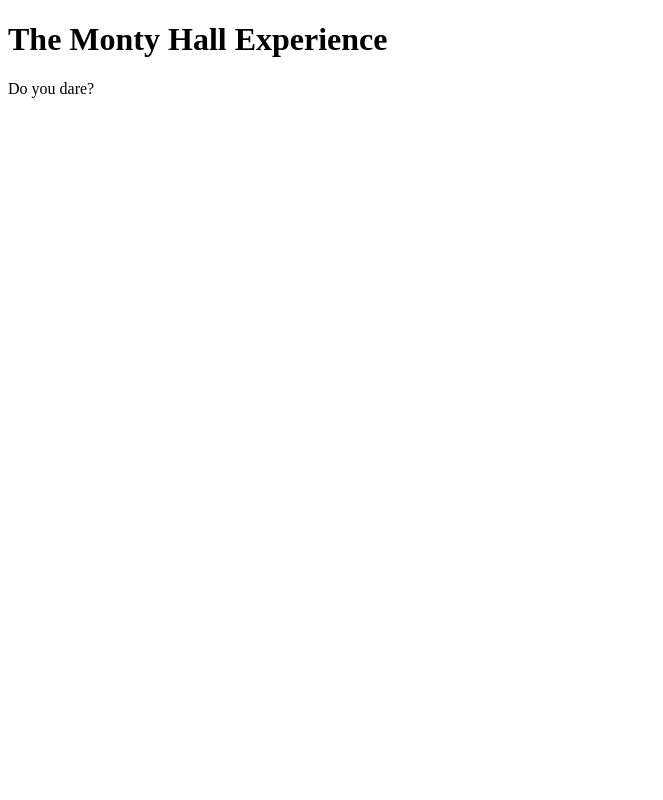
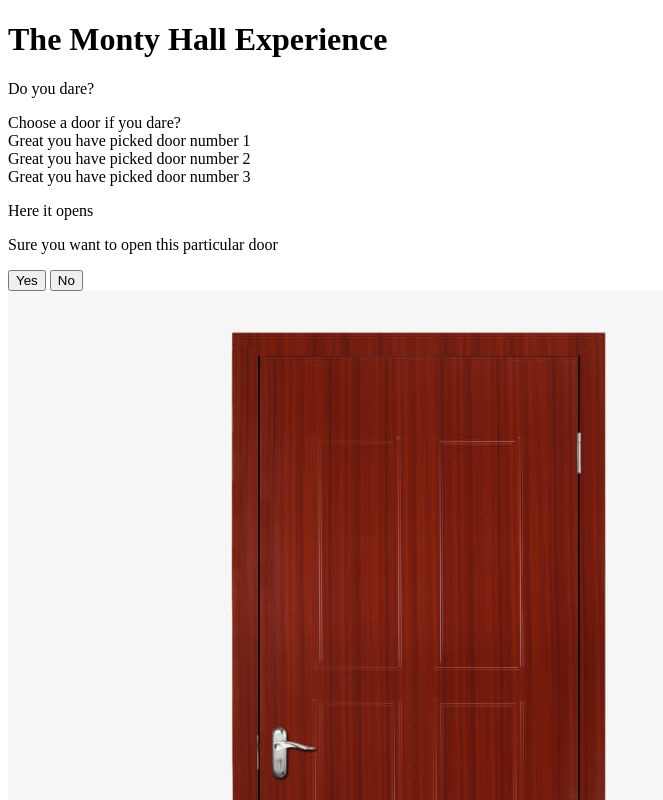
Before and after one commit to PJSalter/the-monty-hall-problem, a plain HTML site: page index.html in a window 1280 px wide. Shown: the top 800 px of the page, without its empty margins (0-663 px from the left). Drawn offline with Linux system fonts and the light colour scheme.

Commit message:
made a start on the html code

```diff
--- a/index.html
+++ b/index.html
@@ -18,6 +18,57 @@
         <p>Do you dare?</p>
     </header>
 
+    <section id="to-do" class="to-do">
+
+        <div id="rowNumOne" class="rowNumOne">
+            Choose a door if you dare?
+        </div>
+
+        <!-- The three doors -->
+        <div id="doorNumOne">Great you have picked door number 1</div>
+        <div id="doorNumTwo">Great you have picked door number 2</div>
+        <div id="doorNumThree">Great you have picked door number 3</div>
+
+        <div id="rowNumTwo" class="rowNumTwo">
+
+            <p>Here it opens</p>
+
+            <p>Sure you want to open this particular door</p>
+
+            <div class="pressButtons">
+                <button id="yes-button">Yes</button>
+                <button id="no-button">No</button>
+            </div>
+
+        </div>
+
+    </section>
+
+    <section class="door-set">
+        <!-- image for all three doors -->
+        <img id="doorOne" class="door"
+             src="challenge-image/door-image.jpg" alt="wooden door">
+        <img id="doorTwo" class="door"
+             src="challenge-image/door-image.jpg" alt="wooden door">
+        <img id="doorThree" class="door"
+             src="challenge-image/door-image.jpg" alt="wooden door">
+
+    </section>
+
+    <!-- div element indicating the result -->
+    <div id="choiceIsYours" class="result"></div>
+
+    <p>Yay you have won the game congrats WOOP WOOP</p>
+
+    <P>Great call on the switch</P>
+
+    <p>probability has increased greatly by winning</p>
+
+    <!-- Play Again Button -->
+    <button>Play again?</button>
+
+
+
     <script src="app.js"></script>
 </body>
 </html>
```
